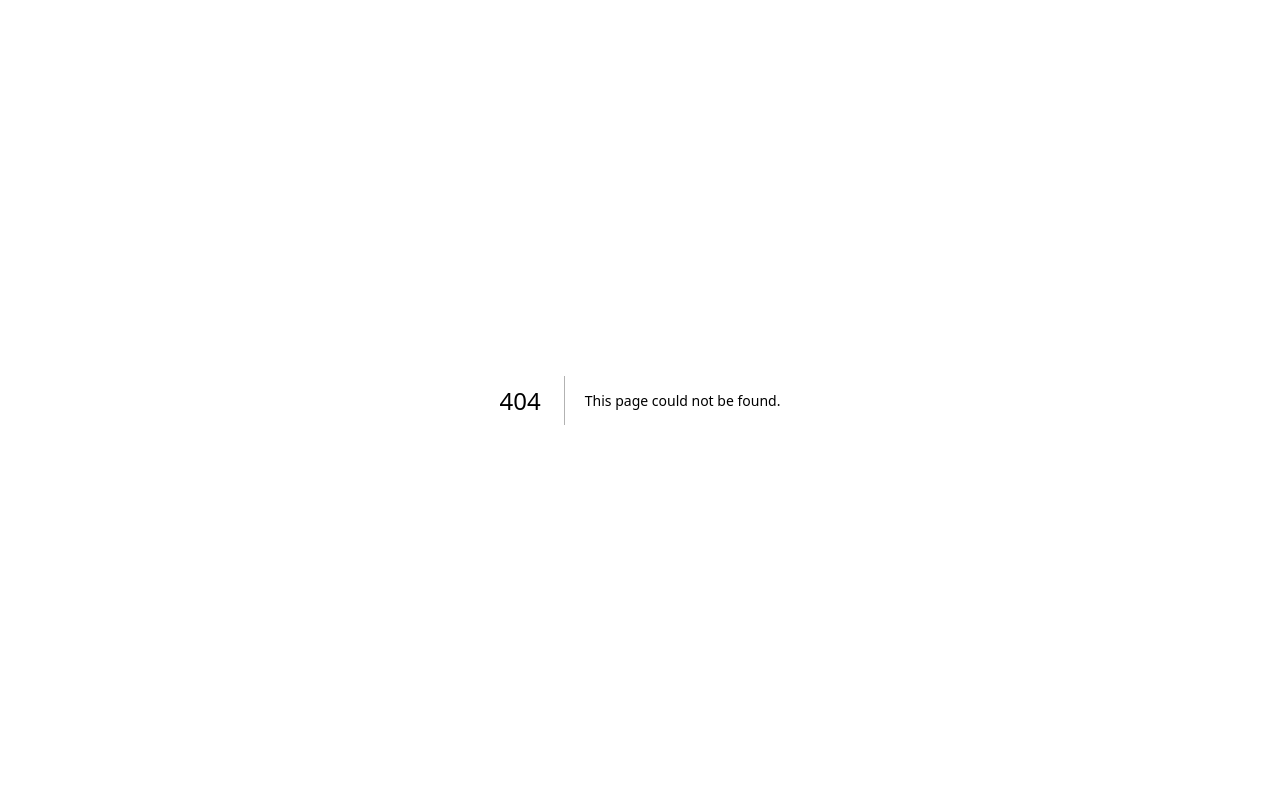
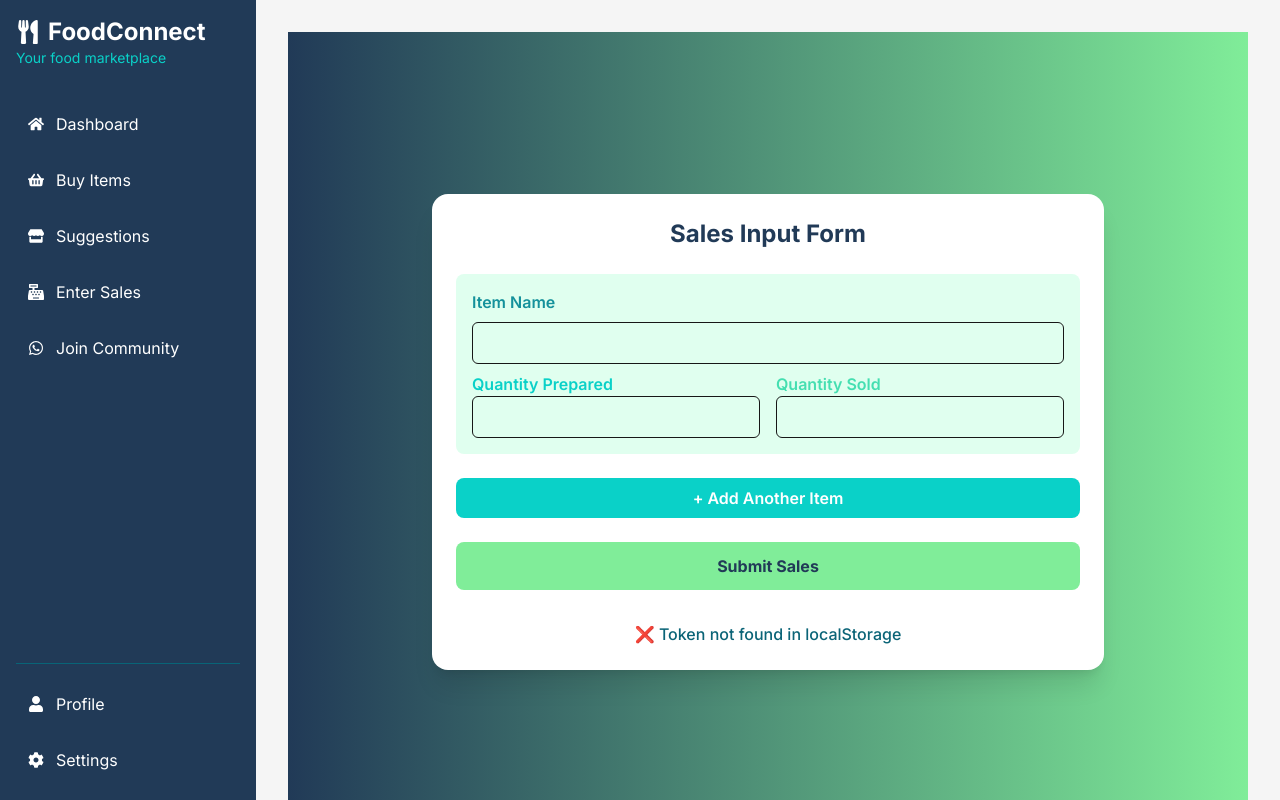
Before and after one commit to saburi004/TutedudeHackathon, a Next.js app: page /buyerdashboard/setsales in a window 1280 px wide. Before the commit this address had no page. Built offline with nearby package versions, Linux system fonts and the light colour scheme.

Commit message:
Sales Form Done

```diff
--- /dev/null
+++ b/app/buyerdashboard/setsales/page.jsx
@@ -0,0 +1,8 @@
+import SalesForm from "@/components/dailysales";
+import React from "react";
+
+const page = () => {
+  return <SalesForm />;
+};
+
+export default page;
--- a/components/buyerDashboard.jsx
+++ b/components/buyerDashboard.jsx
@@ -9,6 +9,7 @@ import {
   FaUser,
   FaCog,
   FaStore,
+  FaCashRegister,
 } from "react-icons/fa";
 
 const DashboardLayout = ({ children }) => {
@@ -67,6 +68,19 @@ const DashboardLayout = ({ children }) => {
               </Link>
             </li>
             <li>
+              <Link href="/buyerdashboard/setsales" passHref>
+                <div
+                  className={`flex items-center p-3 rounded-lg cursor-pointer ${
+                    pathname === "/buyerdashboard/sellers"
+                      ? "bg-[#086477]"
+                      : "hover:bg-[#14919B]"
+                  }`}
+                >
+                  <FaCashRegister className="mr-3" /> Enter Sales
+                </div>
+              </Link>
+            </li>
+            <li>
               <a
                 href="https://wa.me/yourwhatsappgroup"
                 target="_blank"
--- /dev/null
+++ b/components/dailysales.jsx
@@ -0,0 +1,164 @@
+"use client";
+import { useState, useEffect } from "react";
+
+const COLORS = {
+  dark: "#213A57",
+  teal: "#0B6477",
+  blue: "#14919B",
+  cyan: "#0AD1C8",
+  lightCyan: "#45DFB1",
+  green: "#80ED99",
+};
+
+const SalesForm = () => {
+  const [token, setToken] = useState("");
+  const [foodItems, setFoodItems] = useState([
+    { itemName: "", quantityPrepared: "", quantitySold: "" },
+  ]);
+  const [message, setMessage] = useState("");
+
+  // Fetch token from localStorage on mount
+  useEffect(() => {
+    const storedToken = localStorage.getItem("token");
+    if (storedToken) {
+      setToken(storedToken);
+    } else {
+      setMessage("❌ Token not found in localStorage");
+    }
+  }, []);
+
+  const handleChange = (index, field, value) => {
+    const updatedItems = [...foodItems];
+    updatedItems[index][field] = field.includes("quantity")
+      ? Number(value)
+      : value;
+    setFoodItems(updatedItems);
+  };
+
+  const addItem = () => {
+    setFoodItems([
+      ...foodItems,
+      { itemName: "", quantityPrepared: "", quantitySold: "" },
+    ]);
+  };
+
+  const handleSubmit = async (e) => {
+    e.preventDefault();
+    setMessage("");
+
+    try {
+      const response = await fetch("/api/sales", {
+        method: "POST",
+        headers: {
+          Authorization: `Bearer ${token}`,
+          "Content-Type": "application/json",
+        },
+        body: JSON.stringify({ foodItems }),
+      });
+
+      const result = await response.json();
+
+      if (!response.ok) {
+        throw new Error(result.error || "Failed to submit");
+      }
+
+      setMessage("✅ Sales data submitted successfully!");
+      setFoodItems([{ itemName: "", quantityPrepared: "", quantitySold: "" }]);
+    } catch (error) {
+      console.error("Fetch error:", error);
+      setMessage("❌ Submission failed. Check the console for details.");
+    }
+  };
+
+  return (
+    <div
+      className="min-h-screen flex items-center justify-center px-6 py-8"
+      style={{
+        background: `linear-gradient(to right, ${COLORS.dark}, ${COLORS.green})`,
+      }}
+    >
+      <form
+        onSubmit={handleSubmit}
+        className="w-full max-w-2xl bg-white rounded-2xl shadow-xl p-6 space-y-6"
+      >
+        <h2 className="text-2xl font-bold text-center text-[#213A57]">
+          Sales Input Form
+        </h2>
+
+        {foodItems.map((item, index) => (
+          <div key={index} className="bg-[#E0FFEF] p-4 rounded-lg space-y-2">
+            <label className="block font-semibold text-[#14919B]">
+              Item Name
+            </label>
+            <input
+              type="text"
+              value={item.itemName}
+              onChange={(e) => handleChange(index, "itemName", e.target.value)}
+              className="w-full px-3 py-2 rounded-md border focus:outline-none"
+              required
+            />
+
+            <div className="flex gap-4">
+              <div className="flex-1">
+                <label className="block font-semibold text-[#0AD1C8]">
+                  Quantity Prepared
+                </label>
+                <input
+                  type="number"
+                  value={item.quantityPrepared}
+                  onChange={(e) =>
+                    handleChange(index, "quantityPrepared", e.target.value)
+                  }
+                  className="w-full px-3 py-2 rounded-md border focus:outline-none"
+                  required
+                />
+              </div>
+              <div className="flex-1">
+                <label className="block font-semibold text-[#45DFB1]">
+                  Quantity Sold
+                </label>
+                <input
+                  type="number"
+                  value={item.quantitySold}
+                  onChange={(e) =>
+                    handleChange(index, "quantitySold", e.target.value)
+                  }
+                  className="w-full px-3 py-2 rounded-md border focus:outline-none"
+                  required
+                />
+              </div>
+            </div>
+          </div>
+        ))}
+
+        <button
+          type="button"
+          onClick={addItem}
+          className="w-full py-2 rounded-lg font-semibold"
+          style={{ backgroundColor: COLORS.cyan, color: "#fff" }}
+        >
+          + Add Another Item
+        </button>
+
+        <button
+          type="submit"
+          className="w-full py-3 rounded-lg font-bold"
+          style={{ backgroundColor: COLORS.green, color: COLORS.dark }}
+        >
+          Submit Sales
+        </button>
+
+        {message && (
+          <p
+            className="text-center mt-2 font-medium"
+            style={{ color: COLORS.teal }}
+          >
+            {message}
+          </p>
+        )}
+      </form>
+    </div>
+  );
+};
+
+export default SalesForm;
```
